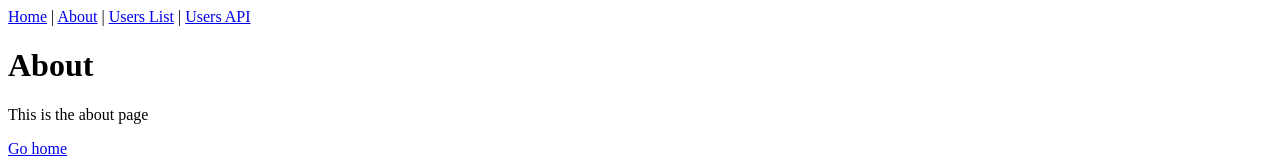
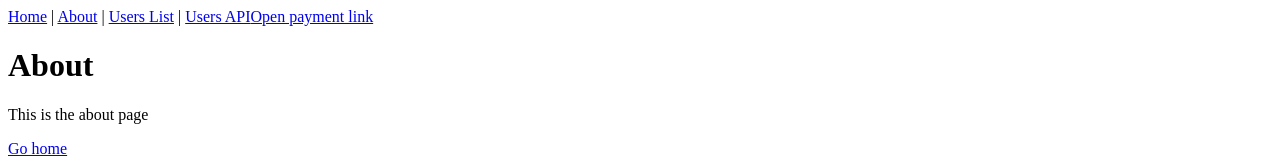
Before and after one commit to kogai/sandbox-liff, a Next.js app: page /about in a window 1280 px wide. Shown: the top 160 px of the page. Built offline with nearby package versions, Linux system fonts and the light colour scheme.

Commit message:
open payment link

```diff
--- a/components/Layout.tsx
+++ b/components/Layout.tsx
@@ -28,6 +28,9 @@ const Layout = ({ children, title = 'This is the default title' }: Props) => (
           <a>Users List</a>
         </Link>{' '}
         | <a href="/api/users">Users API</a>
+        <Link href="https://producthub-sandbox.myshopify.com/cart/35664140075164:1?channel=buy_button">
+          <a>Open payment link</a>
+        </Link>{' '}
       </nav>
     </header>
     {children}
--- a/next.config.js
+++ b/next.config.js
@@ -1,5 +1,5 @@
 module.exports = {
-  serverRuntimeConfig: {
+  publicRuntimeConfig: {
     liffID: process.env.LIFF_ID,
   },
 };
```
Also changed, not shown: pages/index.tsx (+9 -3 lines).
